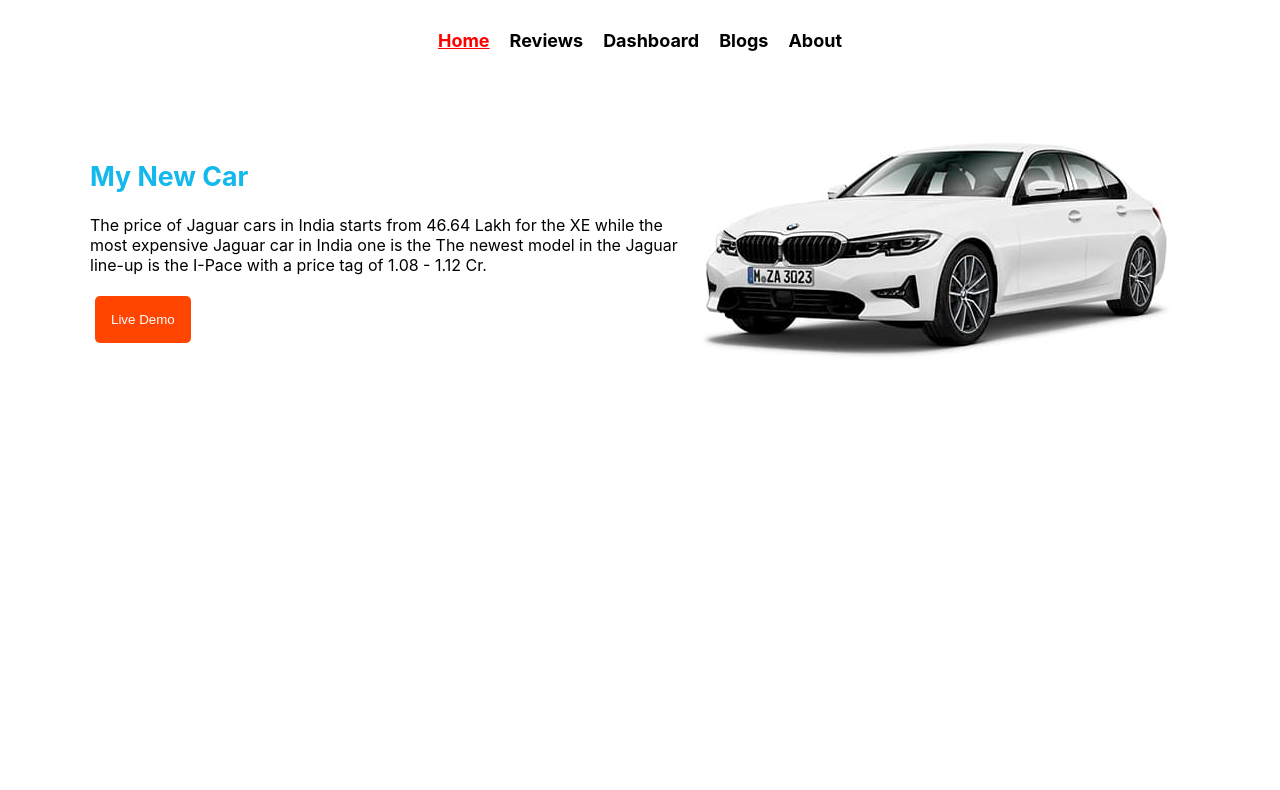
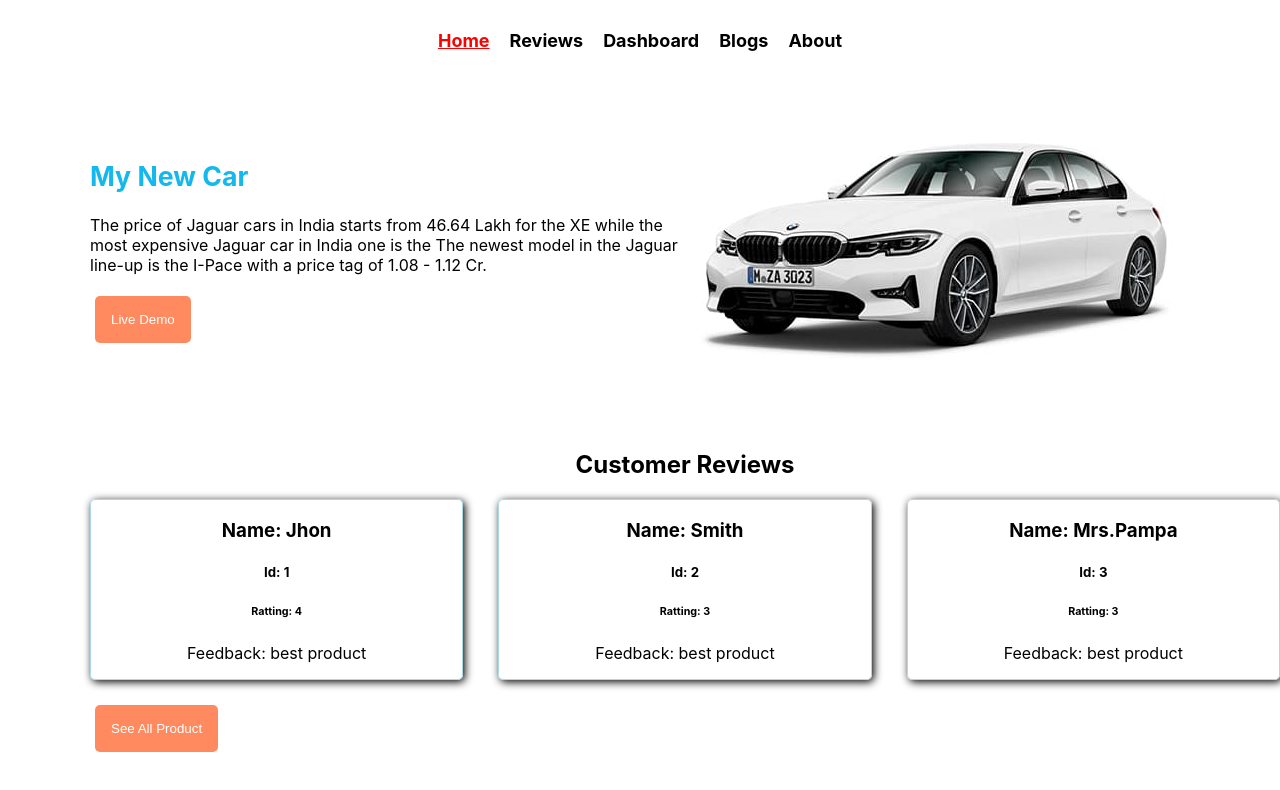
Before and after one commit to tanianasrin1/product-analysis-website-a9, a React (Create React App) app: page / in a window 1280 px wide. Shown: the top 790 px of the page. Built offline with nearby package versions, Linux system fonts and the light colour scheme.

Commit message:
header part color fixed

```diff
--- /dev/null
+++ b/public/data.json
@@ -0,0 +1,45 @@
+[
+    {
+        "id": 1,
+        "name": "Jhon",
+        "ratting": 4,
+        "feedback": "best product"
+
+    },
+    {
+        "id": 2,
+        "name": "Smith",
+        "ratting": 3,
+        "feedback": "best product"
+
+    },
+    {
+        "id": 3,
+        "name": "Mrs.Pampa",
+        "ratting": 3,
+        "feedback": "best product"
+
+    },
+    {
+        "id": 4,
+        "name": "DreamTime",
+        "ratting": 3,
+        "feedback": "best product"
+
+    },
+    {
+        "id": 5,
+        "name": "Mst Smith",
+        "ratting": 3,
+        "feedback": "best product"
+
+    },
+    {
+        "id": 6,
+        "name": "Mr. Quare",
+        "ratting": 3,
+        "feedback": "best product"
+
+    }
+
+]
--- a/src/App.js
+++ b/src/App.js
@@ -20,6 +20,7 @@
         <Route path='/blogs' element= {<Blogs></Blogs>}></Route>
         <Route path='/about' element= {<About></About>}></Route>
         <Route path='*' element= {<NotFound></NotFound>}></Route>
+
       </Routes>
     </div>
   );
--- a/src/components/DashBoard/DashBoard.js
+++ b/src/components/DashBoard/DashBoard.js
@@ -66,23 +66,30 @@
     return (
         <div className='rechart'>
 
-            <LineChart width={450} height={200} data={data}>
+          <div>
+
+          <LineChart width={450} height={200} data={data}>
                 <Line dataKey={"sell"}></Line>
                 <XAxis dataKey={"month"}></XAxis>
                 <Tooltip></Tooltip>
                 <YAxis></YAxis>
 
             </LineChart>
+            <h2>Investment vs Revenue</h2>
+          </div>
 
-            <PieChart width={400} height={400}>
+
+           <div>
+
+           <PieChart width={400} height={400}>
                 <Pie data={data01} dataKey="value" cx="50%" cy="50%" outerRadius={60} fill="#8884d8"></Pie>
                 <Pie data={data02} dataKey="value" cx="50%" cy="50%" innerRadius={70} outerRadius={90} fill="#82ca9d" label ></Pie>
 
                 <Tooltip></Tooltip>
 
             </PieChart>
-
-
+            <h2>Investment vs Revenue</h2>
+           </div>
 
         </div>
     );
--- a/src/components/Home/Home.css
+++ b/src/components/Home/Home.css
@@ -17,7 +17,7 @@
     padding: 16px;
     margin: 5px;
     border: none;
-    background-color: orangered;
+    background-color: rgba(255, 68, 0, 0.623);
     color: white;
     border-radius: 5px;
 
@@ -25,4 +25,21 @@
 .images{
     width: 50%;
 
+
 }
+
+h2{
+    text-align: center;
+}
+.review-item{
+    margin-left: 90px;
+
+}
+
+.cart-item{
+    display: grid;
+    grid-template-columns: repeat(3, 1fr);
+    gap: 35px;
+    text-align: center;
+
+}
--- a/src/components/Home/Home.js
+++ b/src/components/Home/Home.js
@@ -1,10 +1,20 @@
-import React from 'react';
+import React, { useEffect, useState } from 'react';
+import Review from '../Review/Review';
 import './Home.css'
 
 
 const Home = () => {
+    const [reviews, setReviews] = useState([])
+
+    useEffect( () => {
+        fetch('data.json')
+        .then(res => res.json())
+        .then(data => setReviews(data) )
+    } , [])
+
     return (
-        <div className='header'>
+        <div>
+          <div className='header'>
             <div className='header-title'>
                 <h1><small className='title'>My New Car</small></h1>
                 <p>The price of Jaguar cars in India starts from 46.64 Lakh for the XE while the most expensive Jaguar car in India one is the  The newest model in the Jaguar line-up is the I-Pace with a price tag of 1.08 - 1.12 Cr.</p>
@@ -14,7 +24,26 @@
             <div className='images'>
                     <img src="../Images/car.jpg" alt="" />
             </div>
+
+          </div>
+          <div className='review-item'>
+            <h2>Customer Reviews</h2>
+           <div className='cart-item'>
+           {
+               reviews.slice(0,3).map(review => <Review
+                key = {review.id}
+                review = {review}
+               ></Review>)
+            }
+           </div>
+         <br />
+           <button   className='btn'>See All Product</button>
+          </div>
+
         </div>
+
+
+
     );
 };
 
--- a/src/components/Review/Review.css
+++ b/src/components/Review/Review.css
@@ -0,0 +1,6 @@
+.review-cart{
+    border: 1px solid lightblue;
+    border-radius: 5px;
+    box-shadow: 2px 2px 8px ;
+
+}
--- a/src/components/Review/Review.js
+++ b/src/components/Review/Review.js
@@ -1,9 +1,17 @@
-import React from 'react';
+import React, { useState } from 'react';
+import './Review.css'
 
-const Review = () => {
+const Review = (props) => {
+    const {id, name, ratting,feedback} = props.review
     return (
-        <div>
-            This is a Review page
+
+        <div className='review-cart'>
+
+            <h3>Name: {name} </h3>
+            <h5>Id: {id} </h5>
+            <h6>Ratting: {ratting} </h6>
+            <p> Feedback: {feedback} </p>
+
         </div>
     );
 };
```
